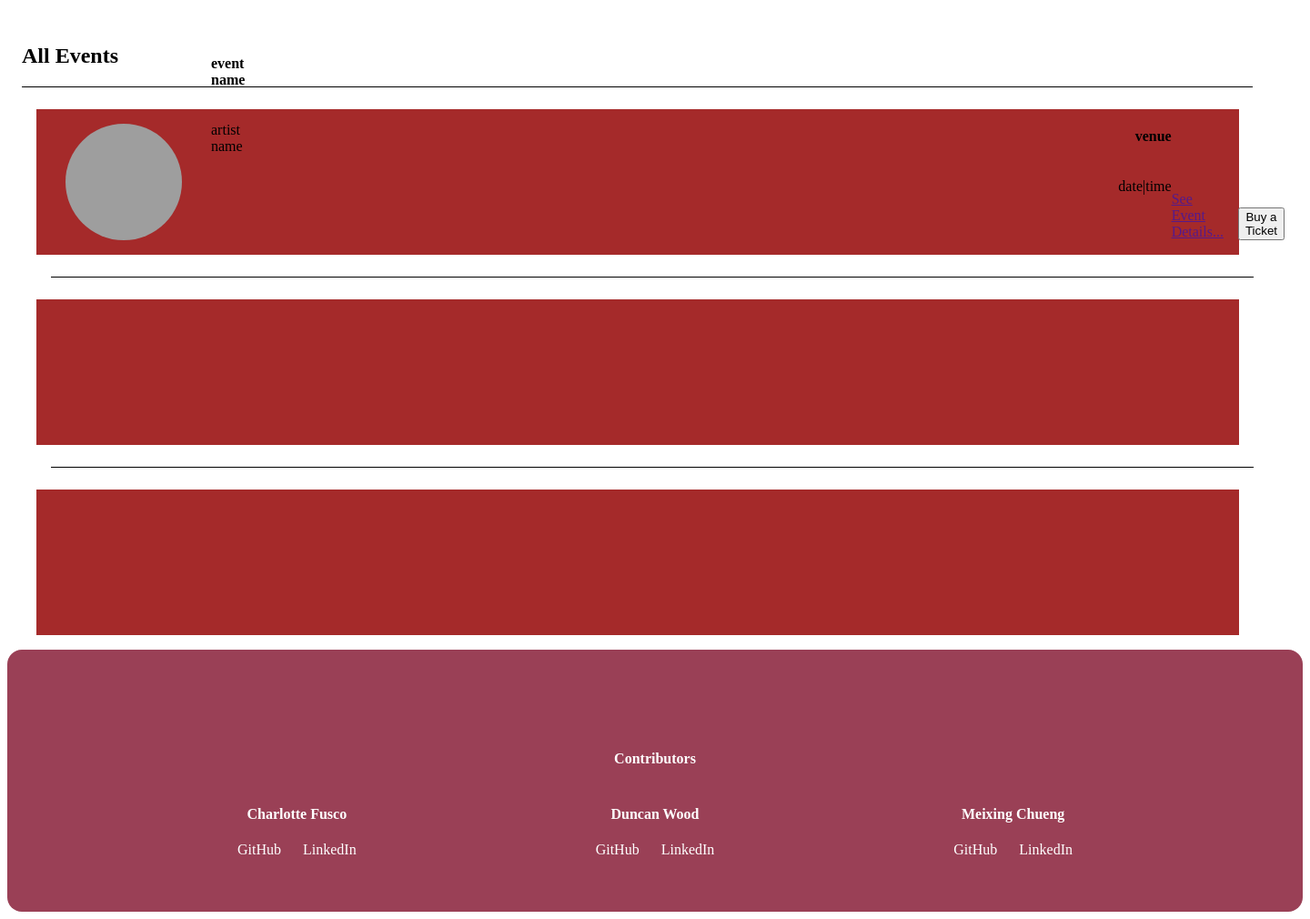
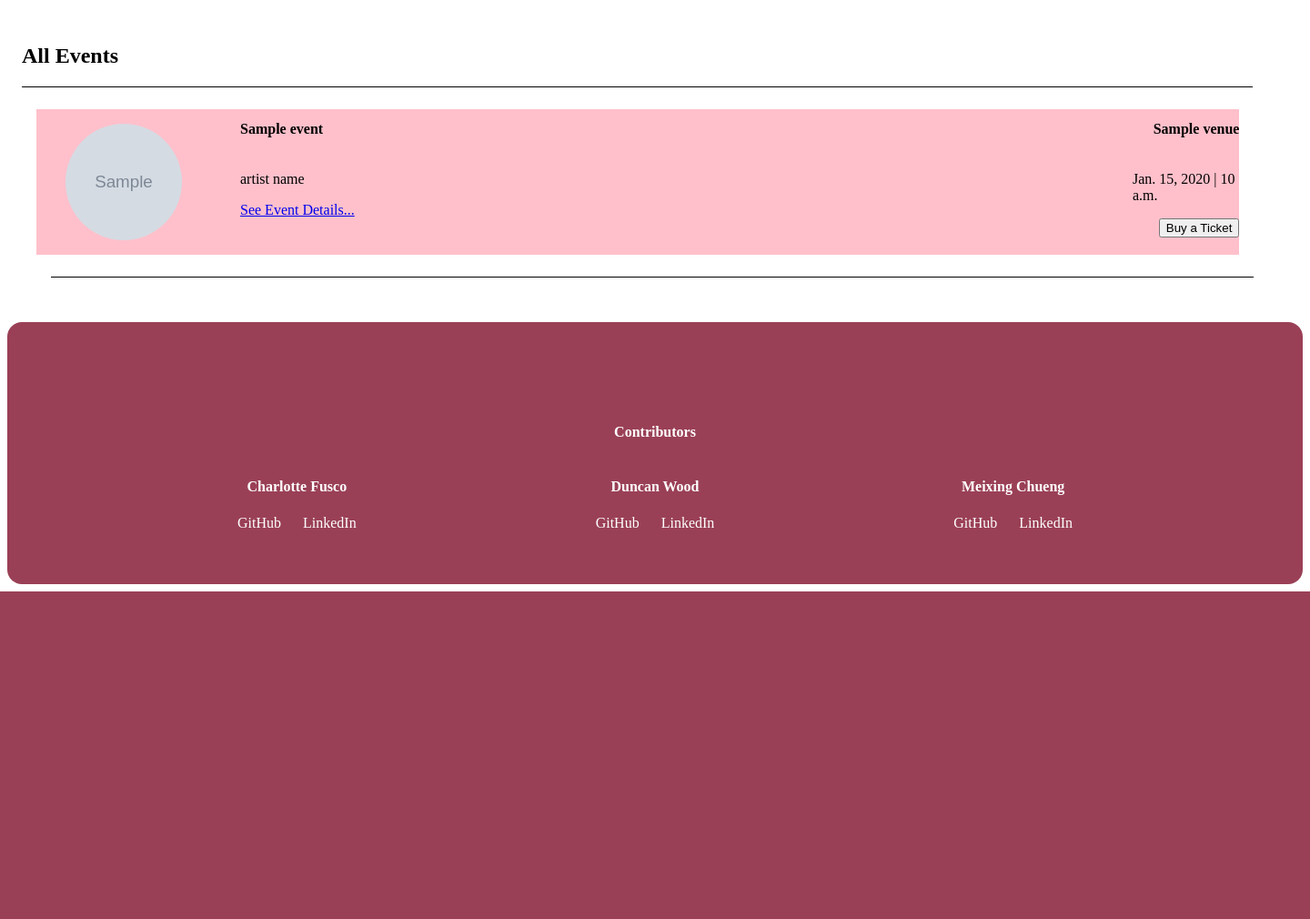
Before and after one commit to nezcodin/Tick-iT-Hackathon, a Django app: page /events/ in a window 1440 px wide. Shown: the part 166-1176 px from the top of the page at 91% size. After the commit the page ends 816 px from the top, so only its background shows below. Run offline with Django 4.2, Linux system fonts and the light colour scheme; tables that the repository leaves empty hold one stand-in row (values such as "Sample post"); grey boxes marked "Sample" are stand-in pictures; grey boxes are pictures that could not be loaded.

Commit message:
almost done with events css, working on venues css

```diff
--- a/tickit_project/tickit/frontend_urls.py
+++ b/tickit_project/tickit/frontend_urls.py
@@ -3,9 +3,13 @@ from . import views
 
 urlpatterns = [
     path('', views.landing_view, name='home'),
+
+    path('events/', views.events_view, name='events'),
     path('events/<int:pk>/', views.event_details_view, name='event_details_view'),
+
+    path('venues/', views.venues_view, name='venues'),
     path('venues/<int:pk>/', views.venue_details_view, name='venue_details_view'),
-    path('events/', views.events_view, name='events'),
+
     path('register/', views.registration, name='register'),
 
 ]
--- a/tickit_project/tickit/static/events.css
+++ b/tickit_project/tickit/static/events.css
@@ -12,7 +12,7 @@ hr.line {
 }
 
 .event {
-  background-color: brown;
+  background-color: pink;
   height: 10rem;
   width: 95%;
   margin-bottom: 1rem;
@@ -46,34 +46,23 @@ img {
   width: 95%;
 }
 
-.event-name {
+.event-name-link {
   display: flex;
   flex-direction: column;
-  margin-top: -5rem;
+  margin-top: -0.5rem;
+  height: 1rem;
+  width: 20rem;
+  margin-left: 2rem;
 }
 
-.event-venue {
+#name {
+  padding-bottom: -50px;
+}
+
+.event-venue-button {
   display: flex;
   flex-direction: column;
   align-items: flex-end;
-  margin-left: 60rem;
-  margin-top: 0rem;
+  margin-left: 45rem;
+  margin-top: -0.5rem;
 }
-
-.button-container {
-  display: flex;
-  align-items: flex-end;
-  margin-right: 1rem;
-  margin-bottom: 1rem;
-}
-
-.link {
-  display: flex;
-  align-items: flex-end;
-  margin-right: 1rem;
-  margin-bottom: 1rem;
-}
-
-button {
-  margin-top: 0.5rem;
-}
--- a/tickit_project/tickit/templates/events.html
+++ b/tickit_project/tickit/templates/events.html
@@ -9,35 +9,35 @@
     <h2>All Events</h2>
     <hr class="line">
     <div class="events-container">
+
+      {% for event in events%}
+
         <div class="event">
           <div class="image-container">
-          <img src="https://images.pexels.com/photos/268533/pexels-photo-268533.jpeg?cs=srgb&dl=pexels-pixabay-268533.jpg&fm=jpg">
+            <img src={{ event.photo_url }}>
           </div>
+
           <div class="details-container">
-          <div class="event-name">
-            <h4>event name</h4>
-            <p>artist name</p>
+
+            <div class="event-name-link">
+              <h4 id="name">{{ event.name }}</h4>
+              <p id="artist">artist name</p>
+              <a href='{% url 'event_details_view' event.pk %}'>See Event Details...</a>
             </div>
-          <div class="event-venue">
-            <h4>venue</h4>
-            <p>date|time</p>
-          </div>
-        </div>
-        <div class="link">
-          <a href=''>See Event Details...</a>
-        </div>
-        <div class="button-container">
+
+            <div class="event-venue-button">
+              <h4 id="venue">{{ event.venue }}</h4>
+              <p id="date-time">{{ event.date }} | {{event.time}}</p>
               <button>Buy a Ticket</button>
             </div>
+
+          </div>
+
         </div>
         <hr class="line">
-      <div class="event">
-        <!-- Add content for second event -->
-      </div>
-      <hr class="line">
-      <div class="event">
-        <!-- Add content for third event -->
-      </div>
+
+      {% endfor %}
+
     </div>
   </body>
 
--- a/tickit_project/tickit/templates/home.html
+++ b/tickit_project/tickit/templates/home.html
@@ -44,7 +44,7 @@
 
         </div>
 
-        <a href="" class="view-all">View All Venues...</a>
+        <a href="venues/" class="view-all">View All Venues...</a>
     </div>
 
 
--- a/tickit_project/tickit/views.py
+++ b/tickit_project/tickit/views.py
@@ -13,17 +13,22 @@ def landing_view(request):
     venues = Venue.objects.all()
     return render(request, "home.html", {'events': events, 'venues': venues})
 
+def events_view(request):
+    events = Event.objects.all()
+    return render(request, "events.html", {'events': events})
+
 def event_details_view(request, pk):
     event = Event.objects.get(pk=pk)
     return render(request, "event_details.html", {'event': event})
+
+def venues_view(request):
+    venues = Venue.objects.all()
+    return render(request, "venues.html", {'venues': venues})
 
 def venue_details_view(request, pk):
     venue = Venue.objects.get(pk=pk)
     events = Event.objects.all()
     return render(request, "venue_details.html", {'venue': venue, 'events': events})
-
-def events_view(request):
-    return render(request, "events.html", {})
 
 def login_view(request):
     return render(request, "login.html", {})
```
Also changed, not shown: tickit_project/tickit/static/venues.css (+34 -0 lines), tickit_project/tickit/templates/venues.html (+34 -0 lines). Lines whose indentation alone changed are shown as unchanged.
